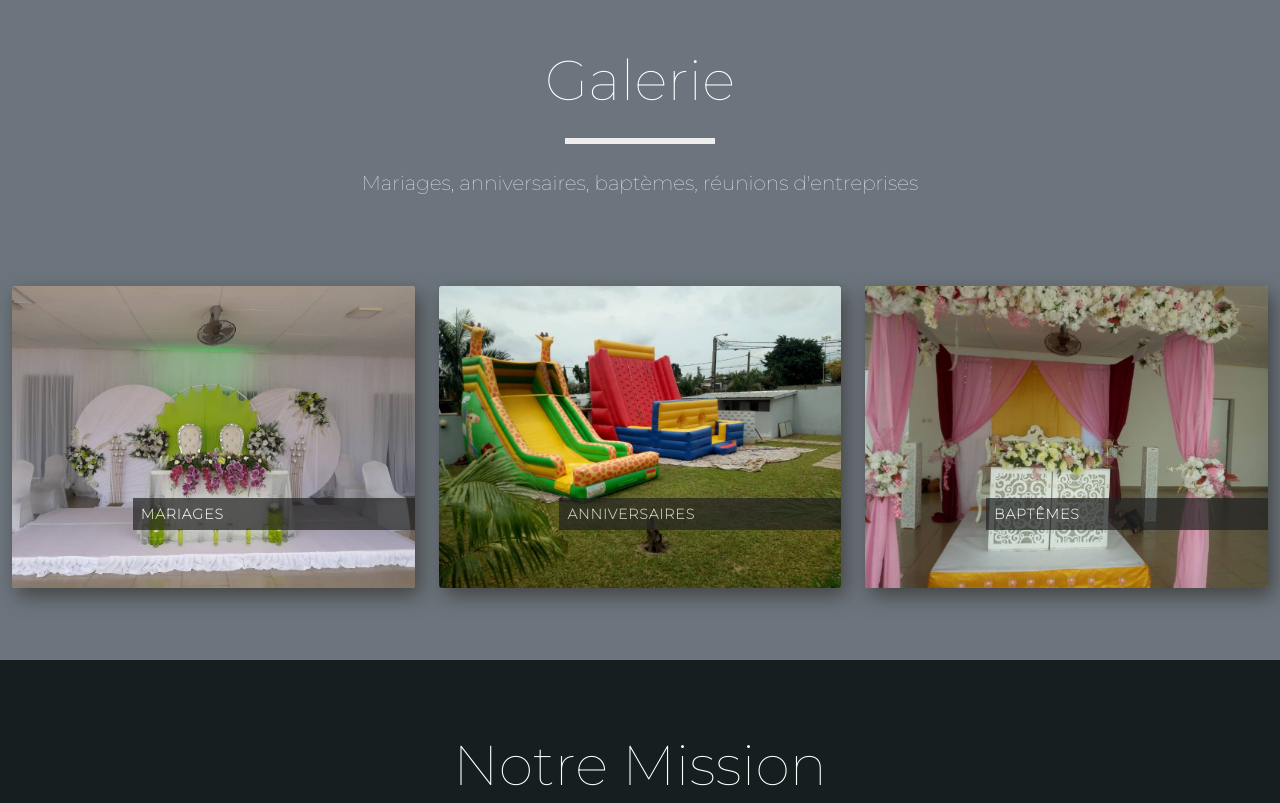
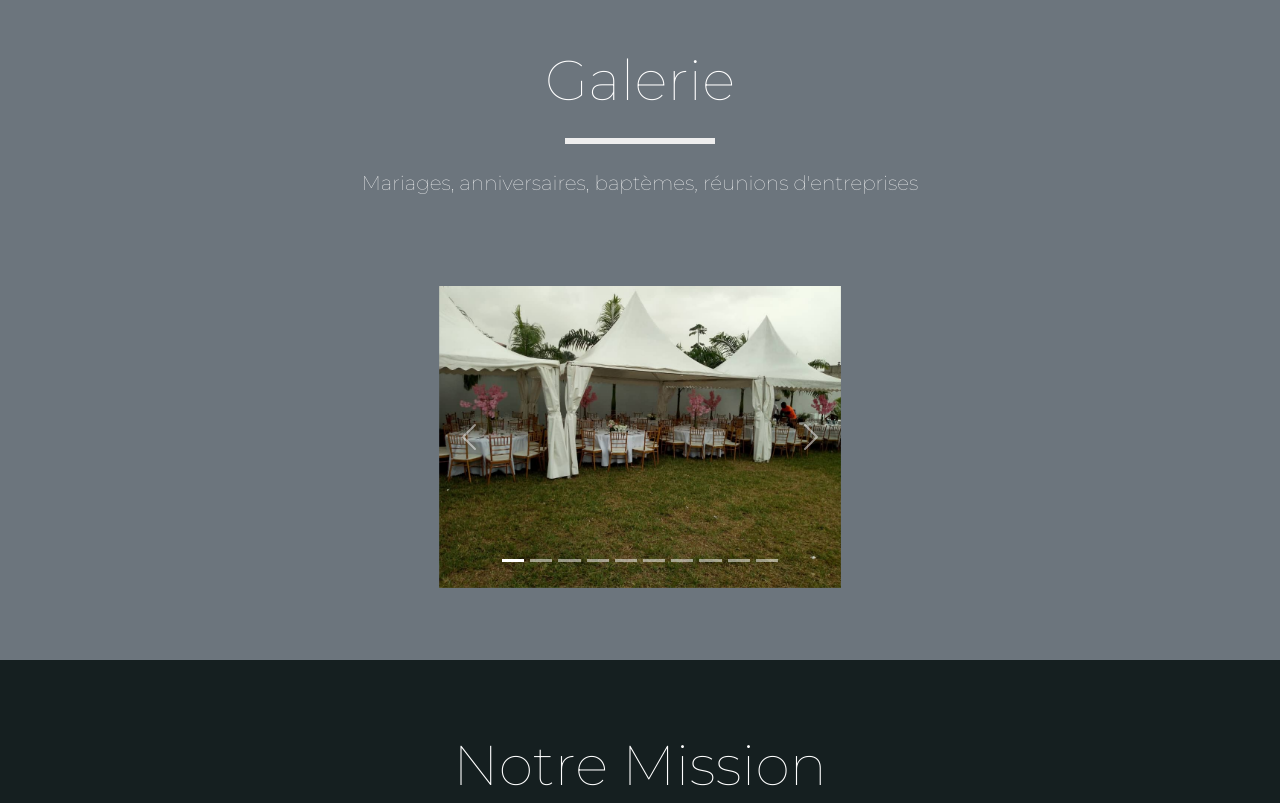
Before and after one commit to juliano60/eilinoya-repo, a Django app: page / in a window 1280 px wide. Shown: the part 801-1604 px from the top of the page. Run offline with Django 3.2, Linux system fonts and the light colour scheme; some libraries are stand-ins or nearby versions.

Commit message:
Change images

```diff
--- a/portfolio/templates/portfolio/home.html
+++ b/portfolio/templates/portfolio/home.html
@@ -24,28 +24,60 @@
             </div>
         </div>
         <div class="row">
-            <div class="col-lg-4 col-sm-6 my-5">
-                <div class="card border-0 card-shadow">
-                    <img src="{% static 'portfolio/images/img001.jpg' %}" alt="marriage" class="card-img" />
-                    <div class="card-img-overlay">
-                        <h5 class="text-white text-uppercase fw-bold p-2 heading">Mariages</h5>
+            <div class="col-sm-4 my-5 justify-content-end" style="margin:auto;">
+                <div id="myCarousel" class="carousel slide" data-bs-ride="carousel">
+                  <div class="carousel-indicators">
+                    <button type="button" data-bs-target="#myCarousel" data-bs-slide-to="0" class="active" aria-current="true" aria-label="Slide 1"></button>
+                    <button type="button" data-bs-target="#myCarousel" data-bs-slide-to="1" aria-label="Slide 2"></button>
+                    <button type="button" data-bs-target="#myCarousel" data-bs-slide-to="2" aria-label="Slide 3"></button>
+                    <button type="button" data-bs-target="#myCarousel" data-bs-slide-to="3" aria-label="Slide 4"></button>
+                    <button type="button" data-bs-target="#myCarousel" data-bs-slide-to="4" aria-label="Slide 5"></button>
+                    <button type="button" data-bs-target="#myCarousel" data-bs-slide-to="5" aria-label="Slide 6"></button>
+                    <button type="button" data-bs-target="#myCarousel" data-bs-slide-to="6" aria-label="Slide 7"></button>
+                    <button type="button" data-bs-target="#myCarousel" data-bs-slide-to="7" aria-label="Slide 8"></button>
+                    <button type="button" data-bs-target="#myCarousel" data-bs-slide-to="8" aria-label="Slide 9"></button>
+                    <button type="button" data-bs-target="#myCarousel" data-bs-slide-to="9" aria-label="Slide 10"></button>
+                  </div>
+                  <div class="carousel-inner">
+                    <div class="carousel-item active">
+                      <img src="{% static 'portfolio/images/img013.jpg' %}" class="d-block w-100 img-fluid" alt="image1">
                     </div>
-                </div>
-            </div>
-            <div class="col-lg-4 col-sm-6 my-5">
-                <div class="card border-0 card-shadow">
-                    <img src="{% static 'portfolio/images/img006.jpg' %}" alt="anniversaire" class="card-img" />
-                    <div class="card-img-overlay">
-                        <h5 class="text-white text-uppercase fw-bold p-2 heading">Anniversaires</h5>
+                    <div class="carousel-item">
+                      <img src="{% static 'portfolio/images/img012.jpg' %}" class="d-block w-100 img-fluid" alt="image2">
                     </div>
-                </div>
-            </div>
-            <div class="col-lg-4 col-sm-6 my-5">
-                <div class="card border-0 card-shadow">
-                    <img src="{% static 'portfolio/images/img009.jpg' %}" alt="bapteme" class="card-img" />
-                    <div class="card-img-overlay">
-                        <h5 class="text-white text-uppercase fw-bold p-2 heading">Bapt&ecirc;mes</h5>
+                    <div class="carousel-item">
+                      <img src="{% static 'portfolio/images/img018.jpg' %}" class="d-block w-100 img-fluid" alt="image3">
                     </div>
+                    <div class="carousel-item">
+                      <img src="{% static 'portfolio/images/img019.jpg' %}" class="d-block w-100 img-fluid" alt="image2">
+                    </div>
+                    <div class="carousel-item">
+                      <img src="{% static 'portfolio/images/img020.jpg' %}" class="d-block w-100 img-fluid" alt="image3">
+                    </div>
+                    <div class="carousel-item">
+                      <img src="{% static 'portfolio/images/img021.jpg' %}" class="d-block w-100 img-fluid" alt="image3">
+                    </div>
+                    <div class="carousel-item">
+                      <img src="{% static 'portfolio/images/img014.jpg' %}" class="d-block w-100 img-fluid" alt="image3">
+                    </div>
+                    <div class="carousel-item">
+                      <img src="{% static 'portfolio/images/img001.jpg' %}" class="d-block w-100 img-fluid" alt="image3">
+                    </div>
+                    <div class="carousel-item">
+                      <img src="{% static 'portfolio/images/img002.jpg' %}" class="d-block w-100 img-fluid" alt="image3">
+                    </div>
+                    <div class="carousel-item">
+                      <img src="{% static 'portfolio/images/img006.jpg' %}" class="d-block w-100 img-fluid" alt="image3">
+                    </div>
+                  </div>
+                  <button class="carousel-control-prev" type="button" data-bs-target="#myCarousel" data-bs-slide="prev">
+                    <span class="carousel-control-prev-icon" aria-hidden="true"></span>
+                    <span class="visually-hidden">Previous</span>
+                  </button>
+                  <button class="carousel-control-next" type="button" data-bs-target="#myCarousel" data-bs-slide="next">
+                    <span class="carousel-control-next-icon" aria-hidden="true"></span>
+                    <span class="visually-hidden">Next</span>
+                  </button>
                 </div>
             </div>
         </div>
```
Also changed, not shown: portfolio/templates/portfolio/tempfile.html (+27 -0 lines), portfolio/static/portfolio/images/img010.jpg, portfolio/static/portfolio/images/img018.jpg (added), portfolio/static/portfolio/images/img019.jpg (added), portfolio/static/portfolio/images/img020.jpg (added), portfolio/static/portfolio/images/img021.jpg (added).
